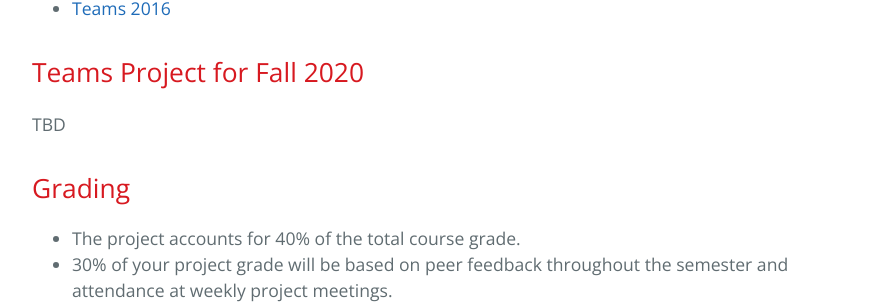
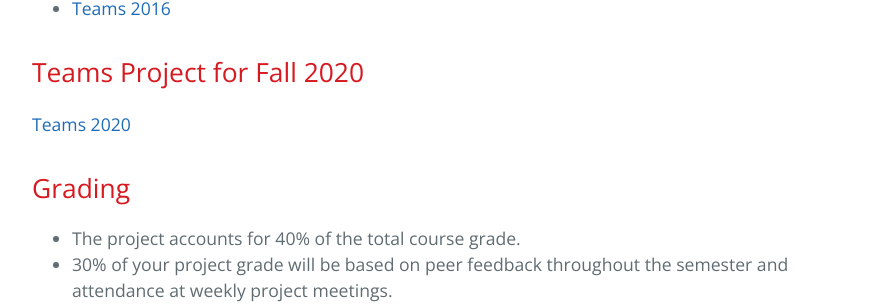
Before and after one commit to robinagandhi/swa, a Jekyll site: the page built from pages/project.md, in a window 1280 px wide and 900 px high, scrolled down 2169 px. Shown: the part 402-710 px from the top of the window, without its empty margins (192-1066 px from the left). Built offline with Jekyll 4.4.1, drawn with Linux system fonts in a browser that asks for light colours.

Commit message:
Update project.md

```diff
--- a/pages/project.md
+++ b/pages/project.md
@@ -56,7 +56,7 @@ The deliverables from the class project are posted in a public repository. You c
 * [Teams 2016](https://robinagandhi.github.io/swa/slides/teams-2016/teams.html)
 
 ## Teams Project for Fall 2020
-TBD
+[Teams 2020](https://robinagandhi.github.io/swa/slides/teams-2020/teams.html)
 
 ## Grading
 * The project accounts for 40% of the total course grade.
```
